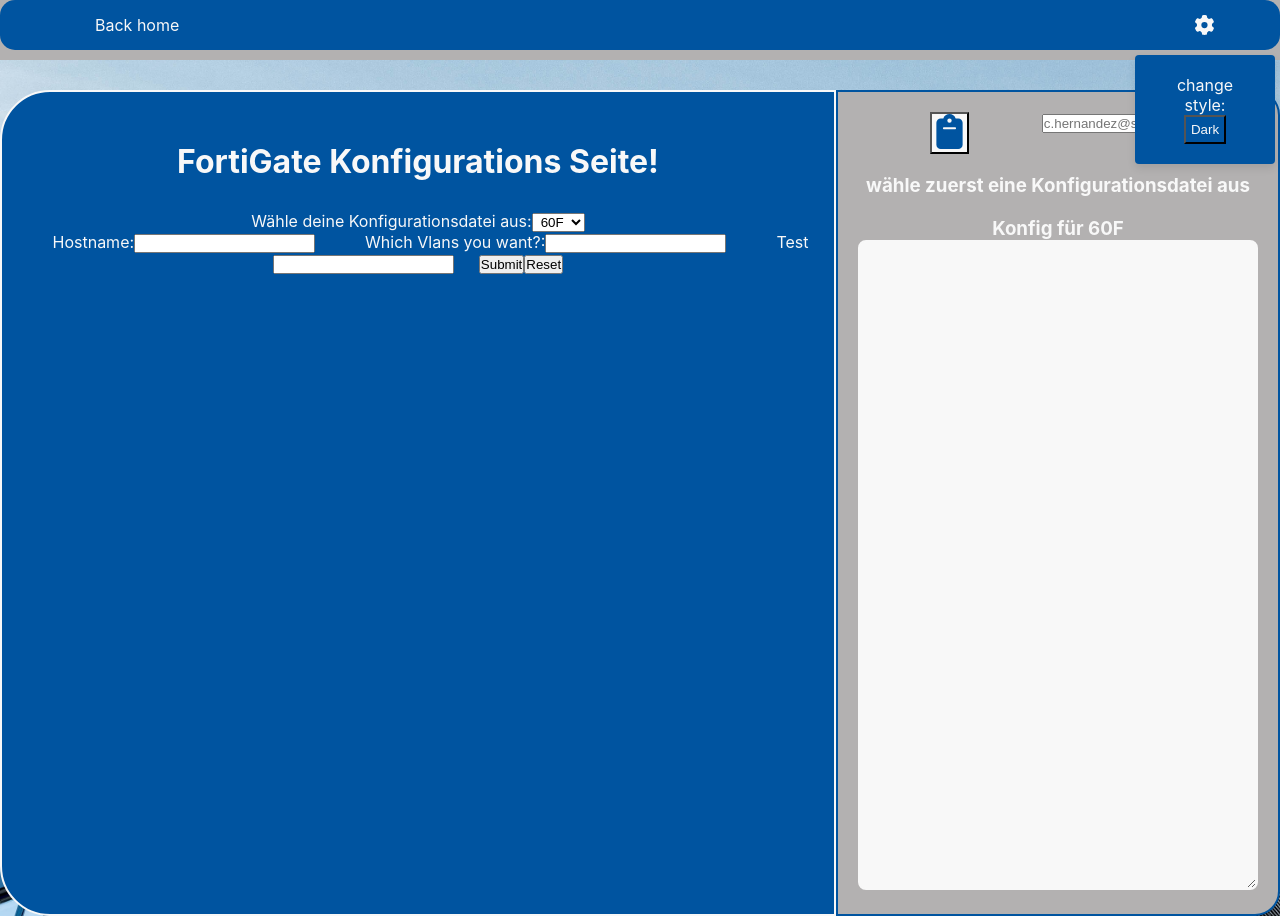
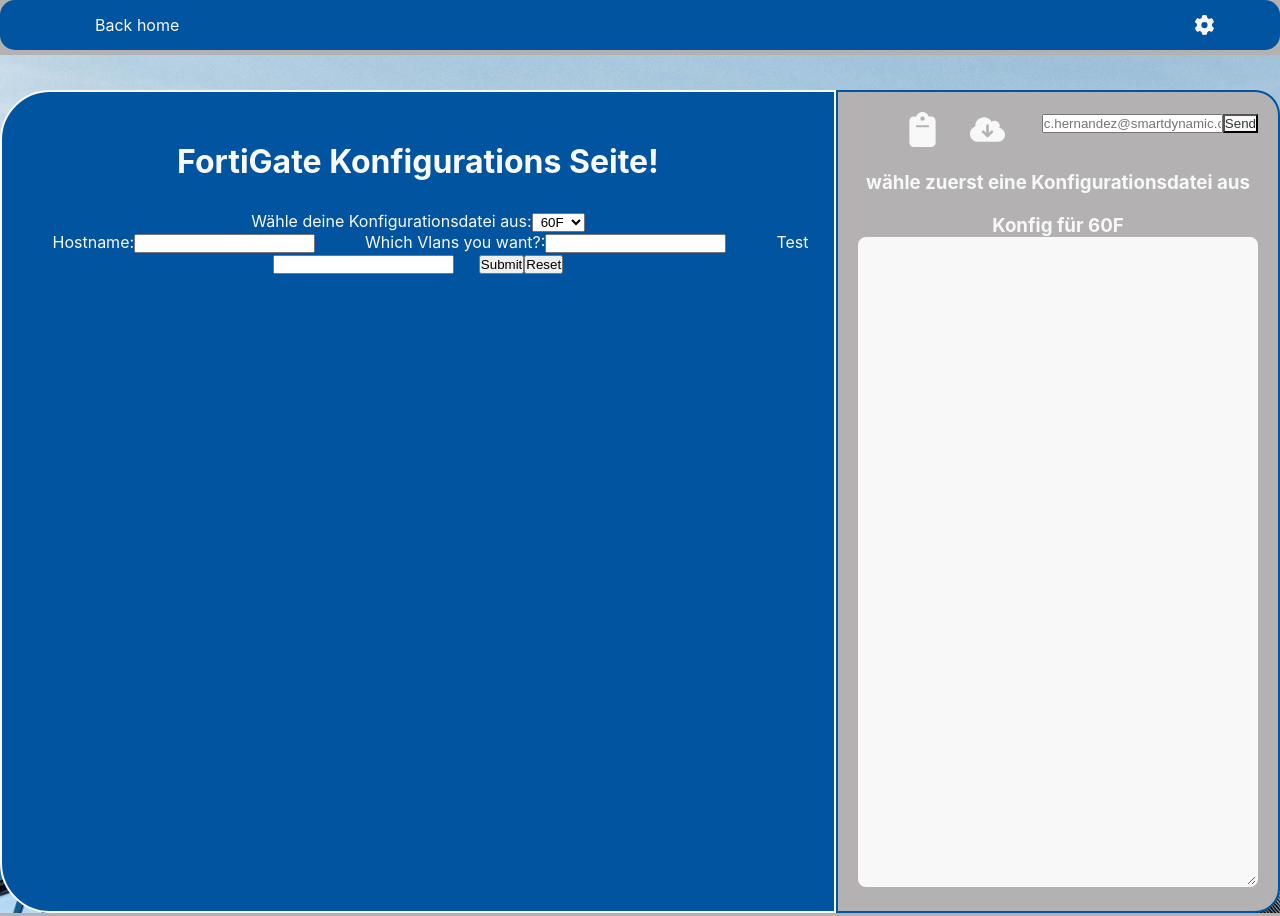
Before and after one commit to araujocesarr/forticonfigurator-fixbug, a React (Create React App) app: page /fortigate in a window 1280 px wide. Built offline with nearby package versions, Linux system fonts and the light colour scheme; no server answers.

Commit message:
adding download button, logic tests and some styling changes and navbar menu closes now after choosing theme.

```diff
--- a/src/components/Navbar.js
+++ b/src/components/Navbar.js
@@ -1,4 +1,4 @@
-import React, {useEffect}from "react";
+import React from "react";
 import { useState } from "react";
 import { Link, useLocation } from "react-router-dom";
 import { useThemeContext } from "../components/context/ThemeContext";
@@ -6,16 +6,11 @@
 
 export default function Navbar() {
   //Settingshandling
-  const [menuOpen, setMenuOpen] = useState(
-    localStorage.getItem("menuOpen") || "true" );
+  const [menuOpen, setMenuOpen] = useState(false);
 
   const handleMenuClick = () => {
     setMenuOpen(!menuOpen);
   };
-
-  useEffect(() => {
-    localStorage.setItem("menuOpen", menuOpen);
-  }, [menuOpen]);
 
   //Themehandling
   const {theme, setTheme} = useThemeContext()
--- /dev/null
+++ b/src/components/icons/Download.js
@@ -0,0 +1,9 @@
+import React from "react"
+
+export default function Download() {
+  return (
+    <svg xmlns="http://www.w3.org/2000/svg" viewBox="0 0 640 512">
+      <path d="M144 480C64.5 480 0 415.5 0 336c0-62.8 40.2-116.2 96.2-135.9c-.1-2.7-.2-5.4-.2-8.1c0-88.4 71.6-160 160-160c59.3 0 111 32.2 138.7 80.2C409.9 102 428.3 96 448 96c53 0 96 43 96 96c0 12.2-2.3 23.8-6.4 34.6C596 238.4 640 290.1 640 352c0 70.7-57.3 128-128 128H144zm79-167l80 80c9.4 9.4 24.6 9.4 33.9 0l80-80c9.4-9.4 9.4-24.6 0-33.9s-24.6-9.4-33.9 0l-39 39V184c0-13.3-10.7-24-24-24s-24 10.7-24 24V318.1l-39-39c-9.4-9.4-24.6-9.4-33.9 0s-9.4 24.6 0 33.9z"/>
+    </svg>
+  )
+}
--- a/src/pages/Fortigate.js
+++ b/src/pages/Fortigate.js
@@ -1,7 +1,9 @@
 import "../style/styles.css"
+import { Link } from "react-router-dom";
 import { useEffect, useState } from "react";
 import axios from "axios";
 import Clipboard from "../components/icons/Clipboard";
+import Download from "../components/icons/Download"
 
 export default function Fortigate () {
 
@@ -99,16 +101,19 @@
       </div>
 
       <div className="textfile">
-        <button onClick={copy}><Clipboard />
-        </button>
 
+        <Link onClick={copy}><Clipboard /></Link>
+        <Link to="test.txt" download><Download/></Link>
         <label>
           <input type="text" name="email" placeholder="c.hernandez@smartdynamic.ch"/>
           <button>Send</button>
         </label>
 
+
+
         <div className="rawconfig">
           <h3>wähle zuerst eine Konfigurationsdatei aus</h3>
+
           <h3>Konfig für {selectedConfig}</h3>
           <textarea type="text" spellCheck="false" value={content} onChange={inputHandler}>
           </textarea>
--- a/src/style/_ThemeStyles.scss
+++ b/src/style/_ThemeStyles.scss
@@ -76,7 +76,6 @@
           background-color: $PrimDarkColor;
           color: $PrimLightColor;
         }
-
         svg {
           fill: $PrimLightColor;
         }
@@ -177,7 +176,7 @@
         }
 
         svg {
-          fill: $PrimSdagColor;
+          fill: $PrimLightColor;
         }
 
         .rawconfig {
--- a/src/style/styles.css
+++ b/src/style/styles.css
@@ -131,7 +131,7 @@
   color: #313536;
 }
 #SDAG .appWrapper .fortigate .textfile svg {
-  fill: #0054A0;
+  fill: #F8F8F8;
 }
 #SDAG .appWrapper .fortigate .textfile .rawconfig textarea {
   border: 2px solid #F8F8F8;
@@ -150,7 +150,7 @@
   font-family: -apple-system, BlinkMacSystemFont, "Segoe UI", "Roboto", "Oxygen", "Ubuntu", "Cantarell", "Fira Sans", "Droid Sans", "Helvetica Neue", sans-serif;
   -webkit-font-smoothing: antialiased;
   -moz-osx-font-smoothing: grayscale;
-  background-position: left 60px;
+  background-position: left 55px;
   background-image: url("../../public/sdag_standort.jpg");
   background-repeat: no-repeat;
   background-size: cover;
@@ -184,7 +184,7 @@
 }
 .navbar .navbarWrapper .navigation a:hover {
   text-decoration: underline;
-  font-size: 110%;
+  transform: scale(1.2);
   opacity: 0.7;
 }
 .navbar .navbarWrapper .settings {
@@ -198,7 +198,7 @@
 }
 .navbar .navbarWrapper .settings svg:hover {
   cursor: pointer;
-  transform: scale(1.2);
+  scale: 110%;
 }
 .navbar .navbarWrapper .settings .settingItems {
   position: absolute;
@@ -330,7 +330,7 @@
 .fortigate .textfile svg {
   height: 35px;
   width: 35px;
-  fill: #0054A0;
+  padding: 0px 10px 0px 20px;
 }
 .fortigate .textfile svg:hover {
   cursor: pointer;
--- a/src/style/styles.scss
+++ b/src/style/styles.scss
@@ -23,7 +23,7 @@
     sans-serif;
   -webkit-font-smoothing: antialiased;
   -moz-osx-font-smoothing: grayscale;
-  background-position: left 60px;
+  background-position: left 55px;
   background-image: url("../../public/sdag_standort.jpg");
   background-repeat: no-repeat;
   background-size: cover;
@@ -55,7 +55,7 @@
         color: azure;
         &:hover {
           text-decoration: underline;
-          font-size: 110%;
+          transform: scale(1.2);
           opacity: 0.7;
         }
       }
@@ -69,7 +69,7 @@
         fill: $PrimLightColor;
         &:hover {
           cursor: pointer;
-          transform: scale(1.2);
+          scale: 110%
         }
       }
       .settingItems {
@@ -222,7 +222,7 @@
     svg {
       height: 35px;
       width: 35px;
-      fill: $PrimSdagColor;
+      padding: 0px 10px 0px 20px;
       &:hover {
         cursor: pointer;
       }
```
Also changed, not shown: src/components/context/ThemeContext.js (line endings or trailing spaces), 1 other file (tests, documents, lock files or other folders).
